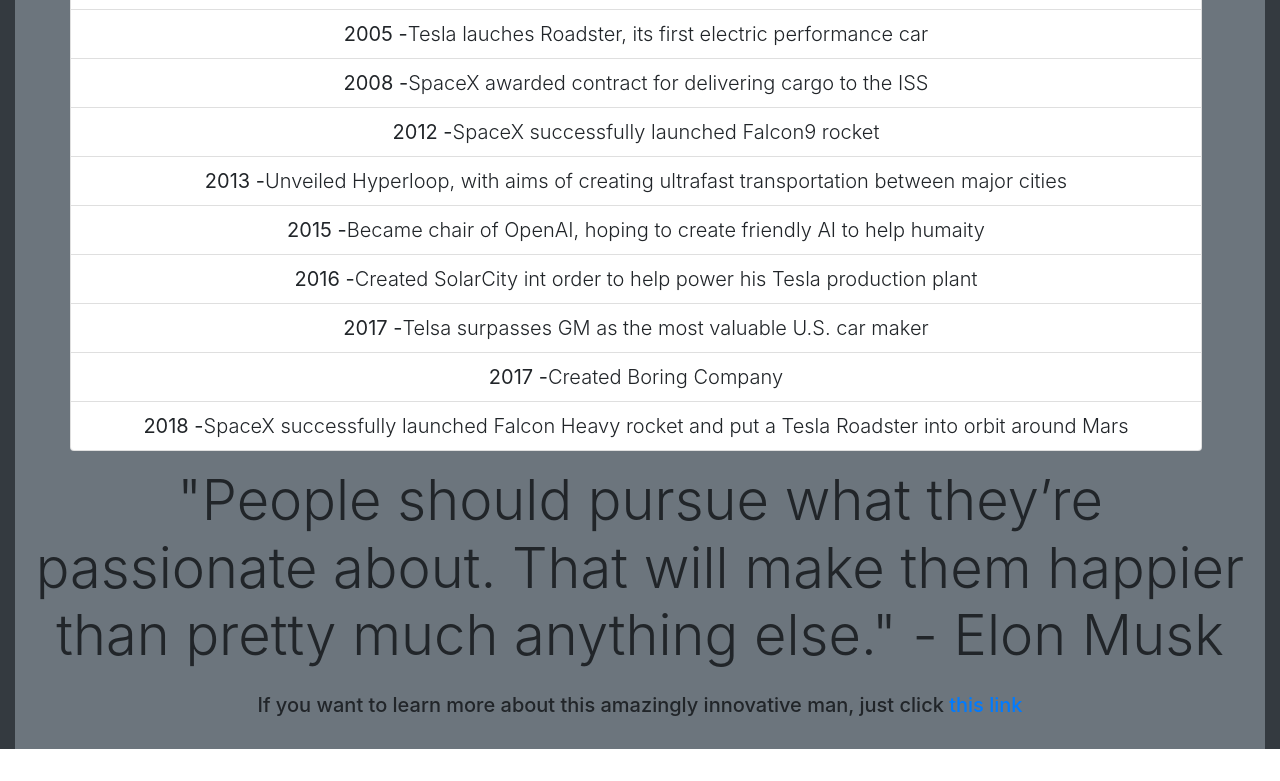
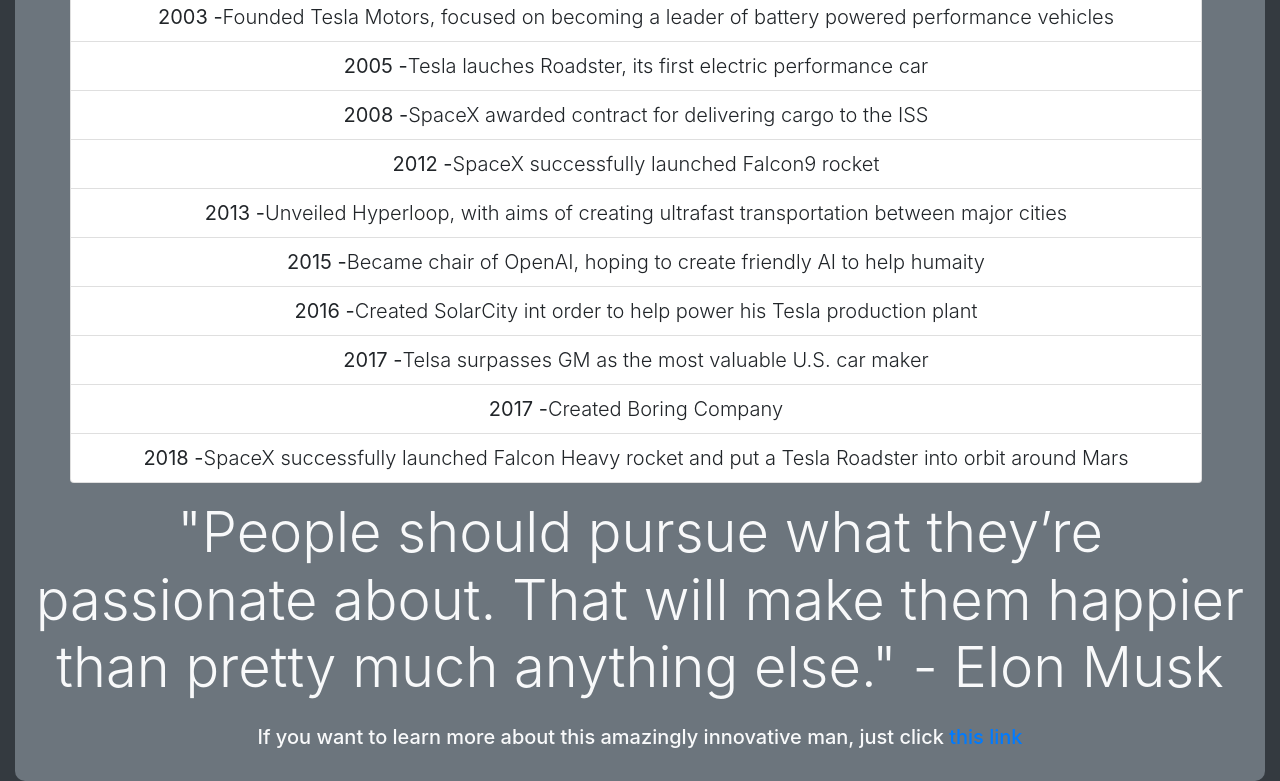
Before and after one commit to Tweek43110/TributePage, a plain HTML site: page index.html in a window 1280 px wide. Shown: the part 976-1757 px from the top of the page. Before the commit the page ends 1725 px from the top, so only its background shows below. Drawn offline with nearby package versions, Linux system fonts and the light colour scheme.

Commit message:
UI changes

```diff
--- a/index.html
+++ b/index.html
@@ -17,10 +17,10 @@
 <div class="bg-dark">
 
 <div class="container-fluid">
-    <div class="bg-secondary">
-        <div class="display-1 text-center" style="padding-top:3rem">Elon Musk</div>
-        <div class="display-4 text-center" style="padding:1.5rem">A visionary for humanity's future</div>
 
+        <div class="display-1 text-center text-light" style="padding-top:3rem">Elon Musk</div>
+        <div class="display-4 text-center text-light" style="padding:1.5rem">A visionary for humanity's future</div>
+    <div class="bg-secondary" style="padding-top:2rem; border-radius:10px">
     <div class="container-fluid">
   <div class="row">
     <div class="col-12">
@@ -61,14 +61,14 @@
 <div class="container-fluid">
     <div class="row">
         <div class="col-12">
-            <div class=" display-4 text-center">"People should pursue what they’re passionate about. That will make them happier than pretty much anything else." - Elon Musk</div>
+            <div class=" display-4 text-center text-light">"People should pursue what they’re passionate about. That will make them happier than pretty much anything else." - Elon Musk</div>
         </div>
     </div>
 </div>
 
 <div class="container-fluid">
     <div class="row">
-        <div class="col-12 text-center" style="padding:1.5rem">
+        <div class="col-12 text-center text-light" style="padding:1.5rem">
             <div class="h5">If you want to learn more about this amazingly innovative man, just click <a href="https://www.biography.com/people/elon-musk-20837159">this link</a></div>
         </div>
     </div>
```
